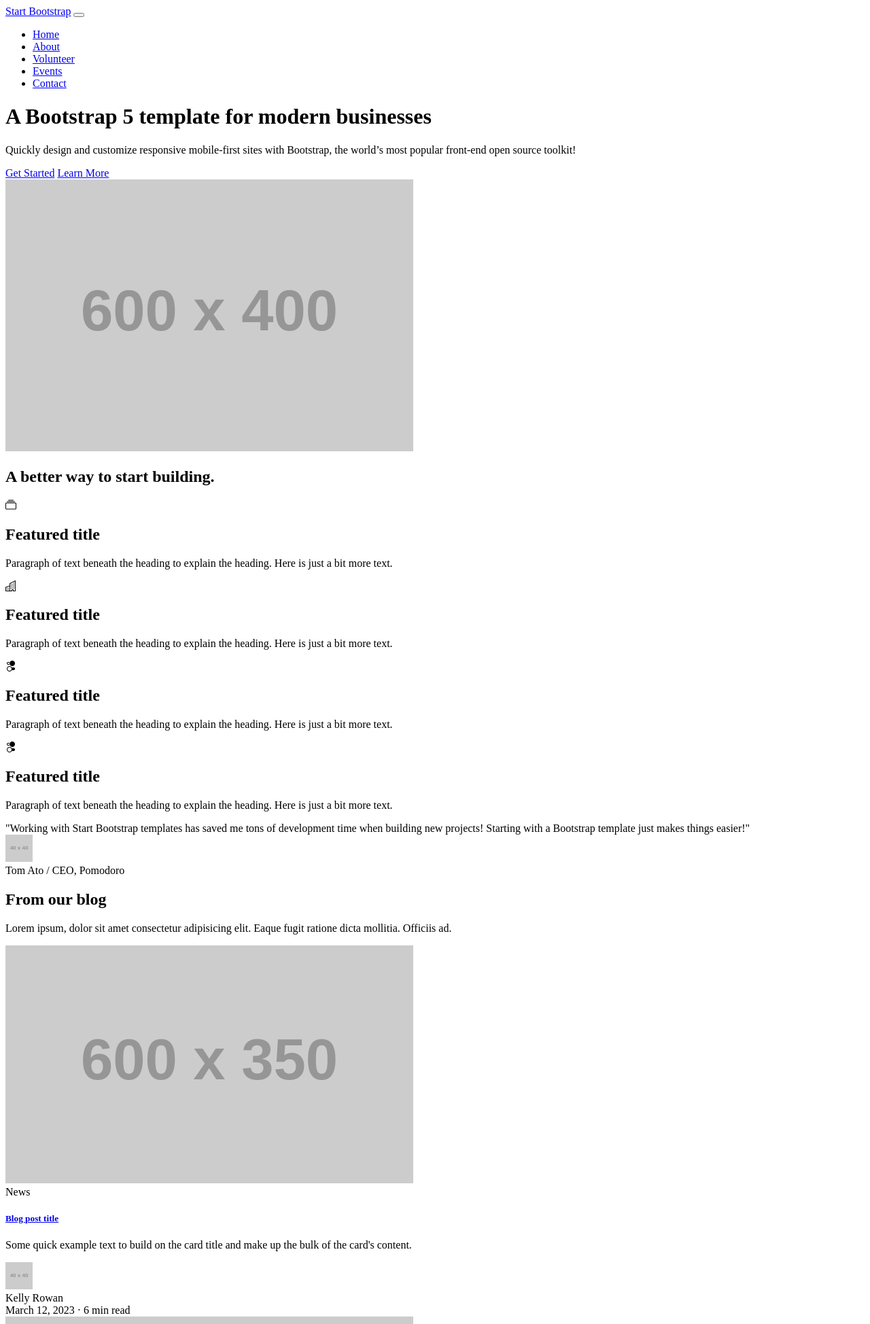
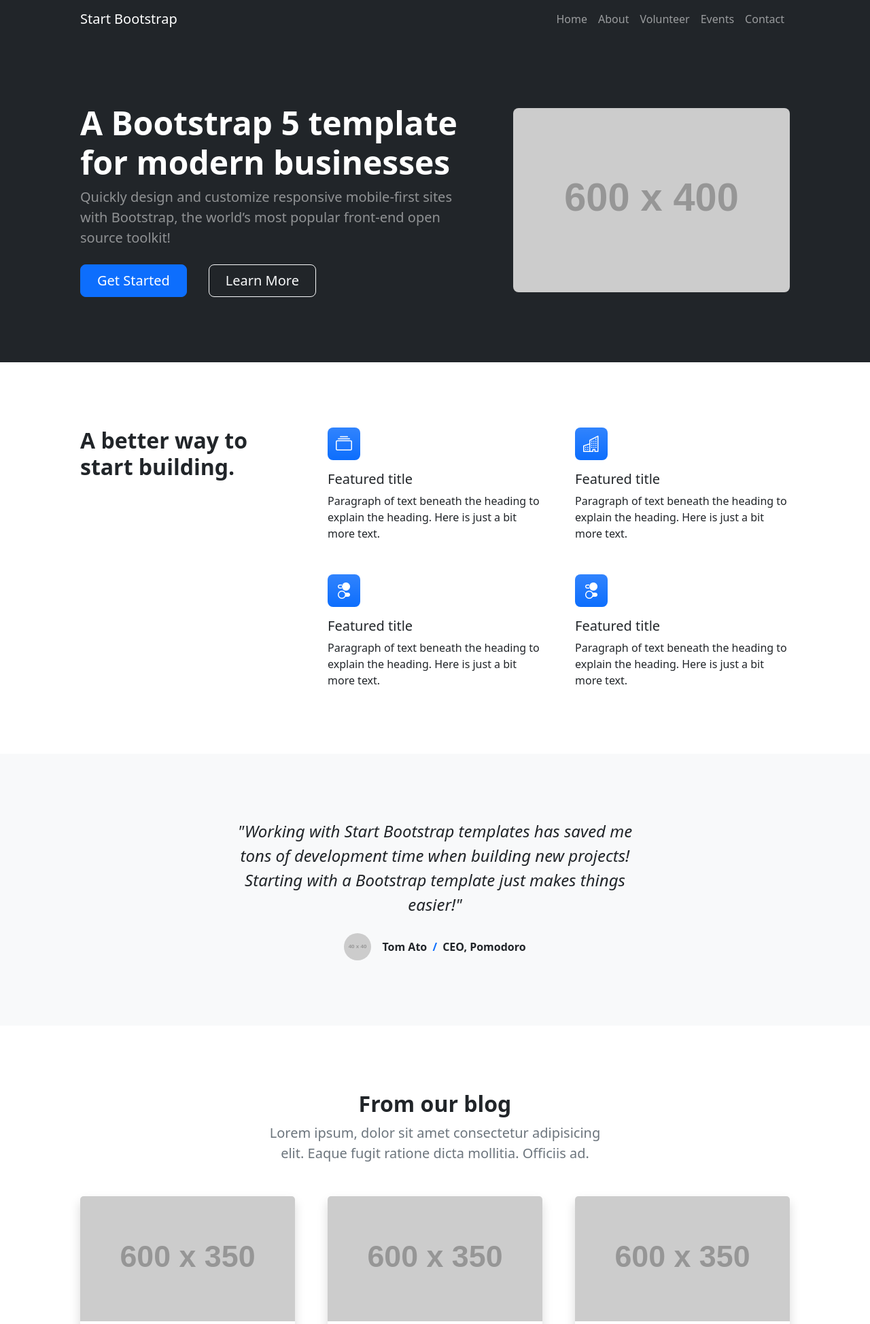
Before and after one commit to Nvp1514/Feeding-Columbus, a Flask app: page / in a window 1280 px wide. Shown: the top 1948 px of the page at 68% size. Run offline with Flask 2, Linux system fonts and the light colour scheme; grey boxes labelled with a size stand in for pictures from a placeholder-image service; some libraries are stand-ins or nearby versions.

Commit message:
Update index.html
Updated Ref Link for CSS and Image

```diff
--- a/templates/index.html
+++ b/templates/index.html
@@ -7,11 +7,11 @@
         <meta name="author" content="" />
         <title>Modern Business - Start Bootstrap Template</title>
         <!-- Favicon-->
-        <link rel="icon" type="image/x-icon" href="assets/favicon.ico" />
+        <link rel="icon" type="image/x-icon" href= "{{ url_for('static', filename='favicon.ico') }}" >
         <!-- Bootstrap icons-->
         <link href="https://cdn.jsdelivr.net/npm/bootstrap-icons@1.5.0/font/bootstrap-icons.css" rel="stylesheet" />
         <!-- Core theme CSS (includes Bootstrap)-->
-        <link rel="stylesheet" href="./css/styles.css" />
+        <link rel= "stylesheet" type= "text/css" href= "{{ url_for('static',filename='styles.css') }}">
     </head>
     <body class="d-flex flex-column h-100">
         <main class="flex-shrink-0">
```
